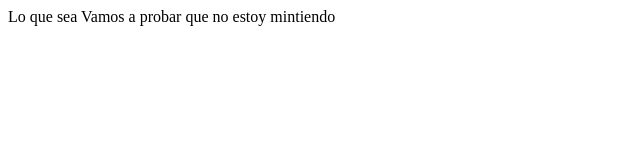
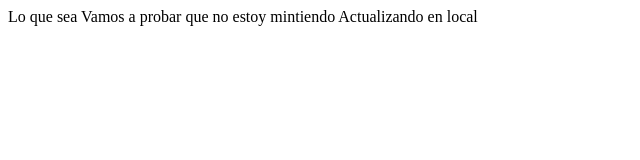
Before and after one commit to marcosOjedaEscalante/gitGitHub, a plain HTML site: page index.html in a window 1280 px wide. Shown: the whole page, without its empty margins (0-640 px from the left). Drawn offline with Linux system fonts and the light colour scheme.

Commit message:
actualizado en local

```diff
--- a/index.html
+++ b/index.html
@@ -9,5 +9,7 @@
     Lo que sea
 
     Vamos a probar que no estoy mintiendo
+
+    Actualizando en local
 </body>
 </html>
```
